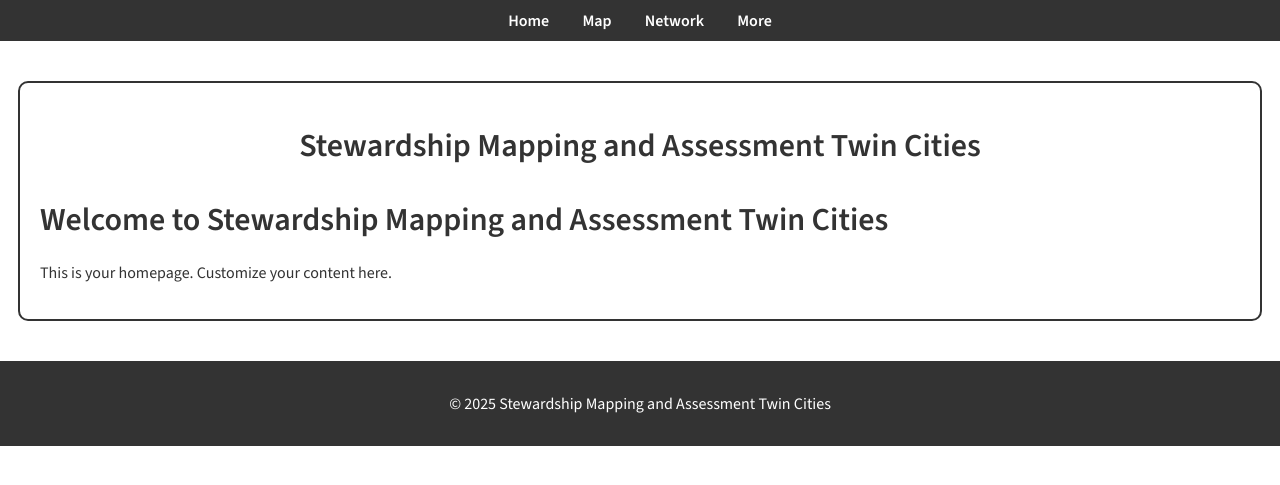
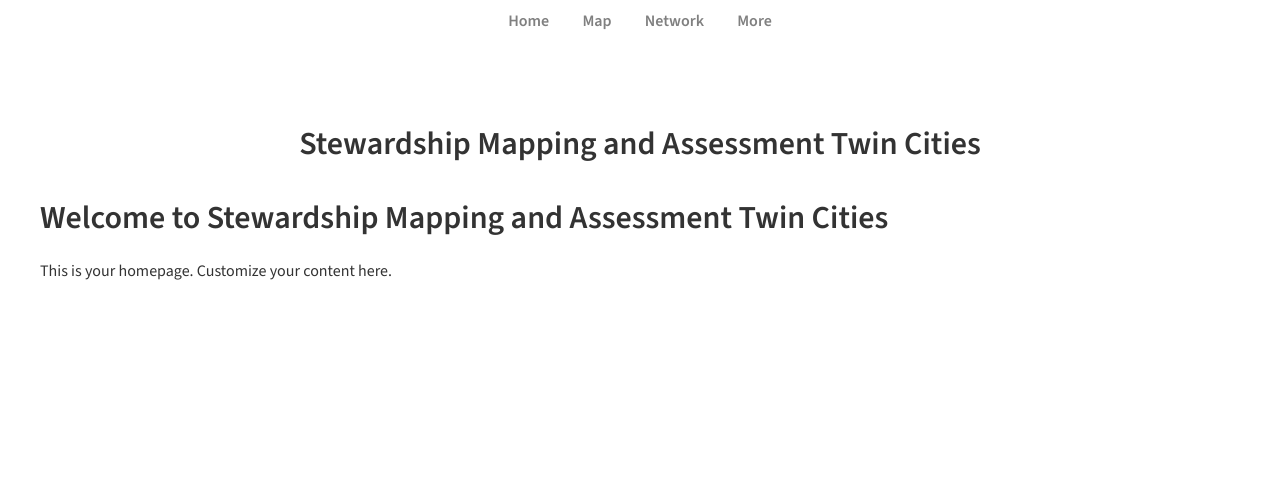
Before and after one commit to sallydonovan/mspstewmap, a Jekyll site: the page built from index.md, in a window 1280 px wide. Shown: the top 485 px of the page. Built offline with Jekyll 4.4.1, drawn with Linux system fonts in a browser that asks for light colours.

Commit message:
Update style.css

```diff
--- a/assets/css/style.css
+++ b/assets/css/style.css
@@ -12,8 +12,6 @@
   max-width: 1200px;
   margin: 40px auto; /* Increased margin around the page */
   padding: 20px;
-  border: 2px solid #333; /* Border around the page */
-  border-radius: 10px; /* Optional: rounded corners for the border */
   background-color: #ffffff; /* Ensure background is white */
 }
 
@@ -31,7 +29,7 @@
 
 /* Menu Bar styles */
 nav {
-  background-color: #333; /* Dark background for the menu bar */
+  background-color: #ffffff; /* White background for the menu bar */
   padding: 10px 0;
   text-align: center; /* Center the navigation links */
 }
@@ -49,7 +47,7 @@
 }
 
 nav ul li a {
-  color: white; /* White text color for links */
+  color: grey; /* Grey  text color for links */
   text-decoration: none; /* Remove underlines */
   font-weight: 600;
 }
@@ -89,7 +87,7 @@
 /* Footer styling */
 footer {
   text-align: center;
-  background-color: #333;
+  background-color: #ffffff;
   color: white;
   padding: 1em;
   margin-top: 2em;
```
